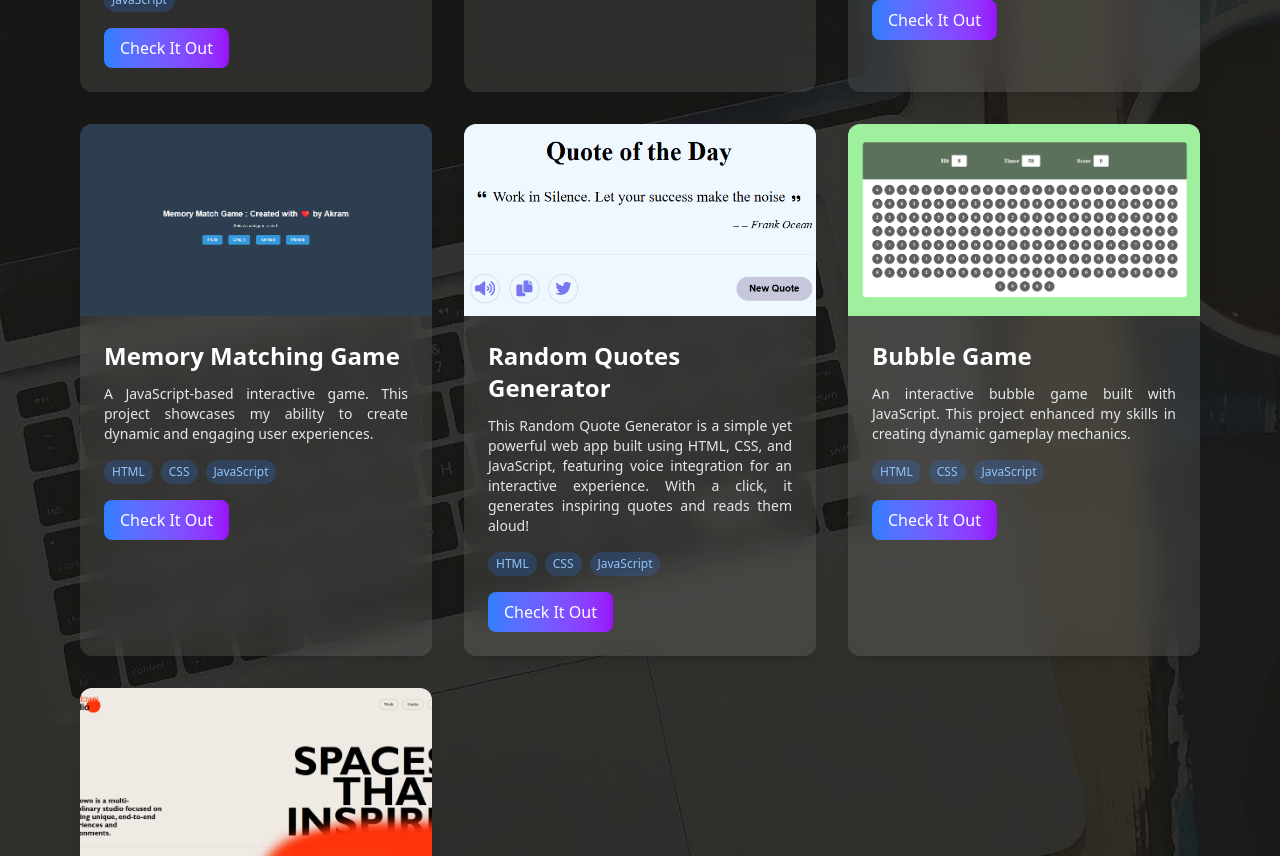
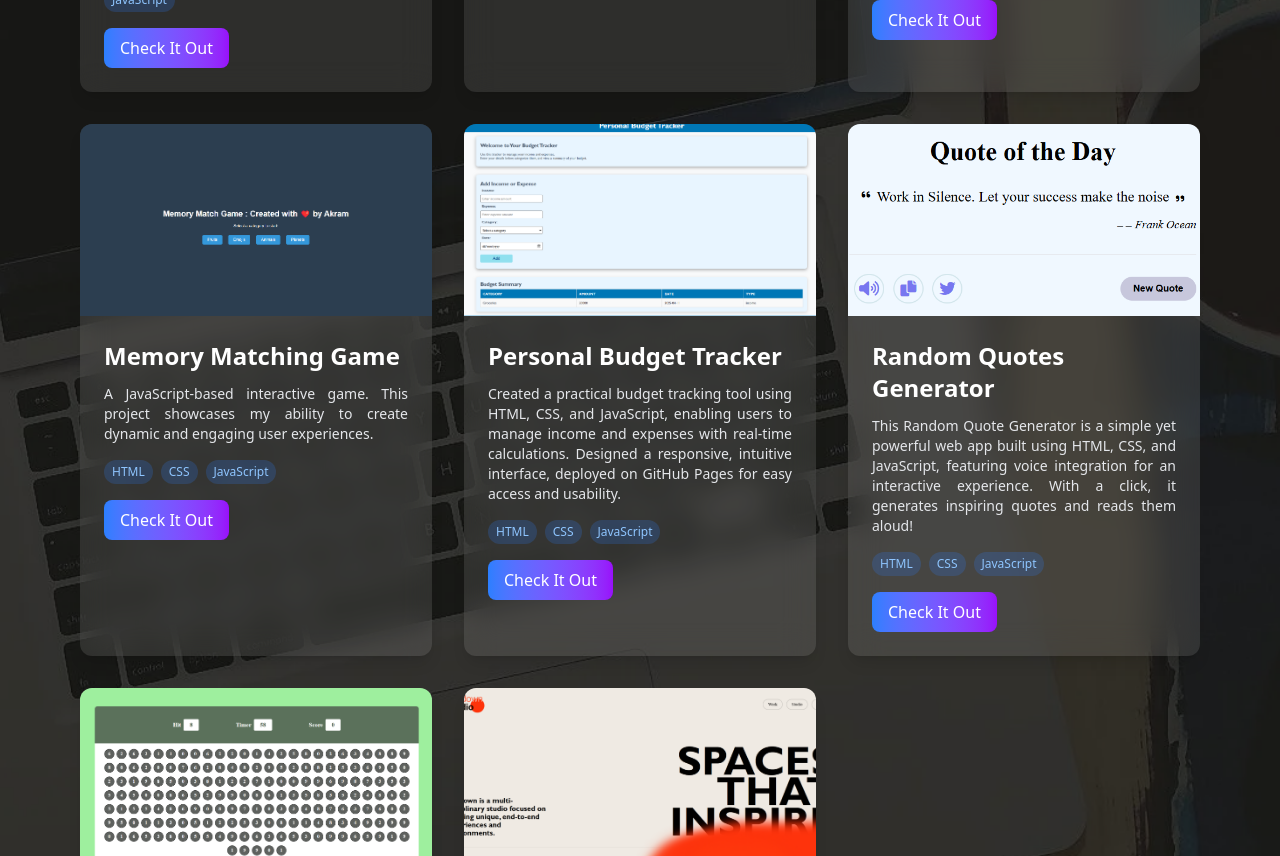
Before and after one commit to IamAkram321/Personal-Portfolio, a React (Vite) app: page /projects in a window 1280 px wide. Shown: the part 720-1576 px from the top of the page. Built offline with nearby package versions, Linux system fonts and the light colour scheme.

Commit message:
budget-tracker-added

```diff
--- a/src/components/Projects.jsx
+++ b/src/components/Projects.jsx
@@ -29,6 +29,13 @@ function Projects() {
       link: "https://iamakram321.github.io/InnomaticsInternshipProject2/",
       tech: ["HTML", "CSS", "JavaScript"],
       image: "/assets/memory.png"
+    },
+    {
+      title: "Personal Budget Tracker",
+      description: "Created a practical budget tracking tool using HTML, CSS, and JavaScript, enabling users to manage income and expenses with real-time calculations. Designed a responsive, intuitive interface, deployed on GitHub Pages for easy access and usability.",
+      link: "https://iamakram321.github.io/innomaticsInternshipTask1/",
+      tech: ["HTML", "CSS", "JavaScript"],
+      image: "/assets/budget.png"
     },
     {
       title: "Random Quotes Generator",
```
Also changed, not shown: public/assets/budget.png (added).
